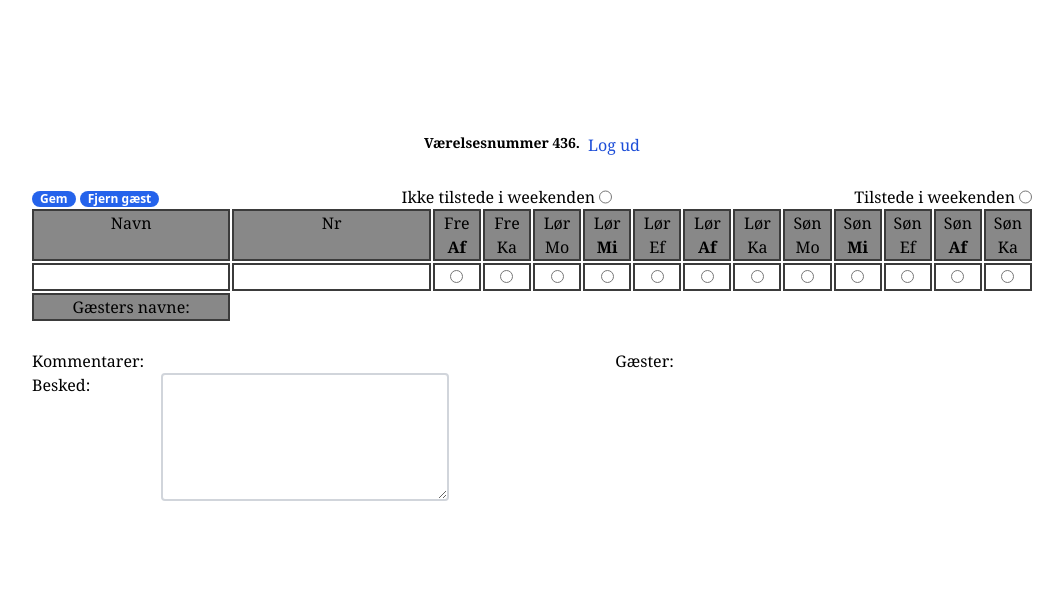
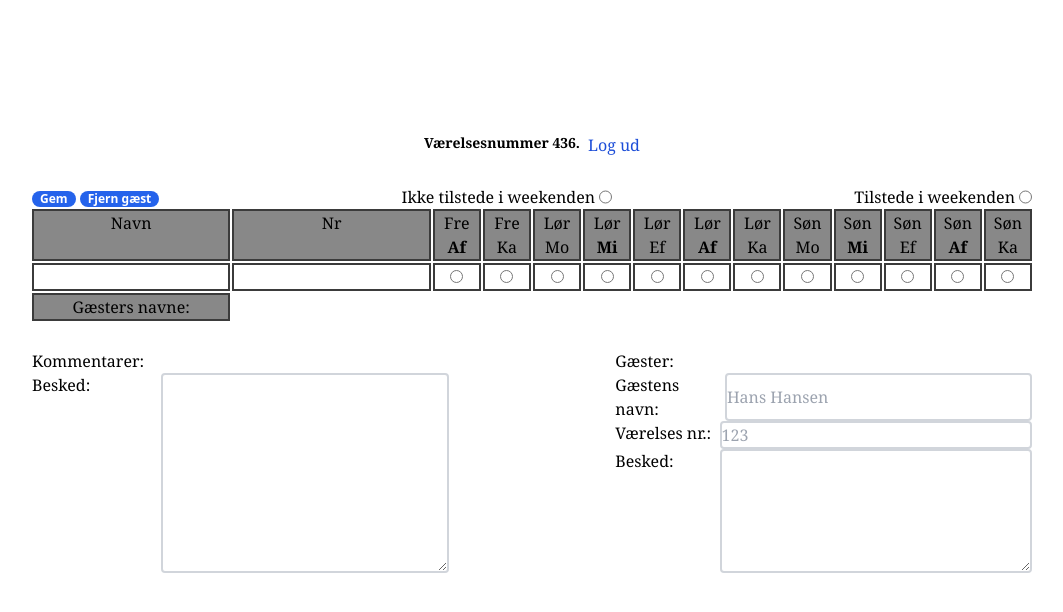
Before and after one commit to luka2257/Weekendtilmelding, a SvelteKit app: page /options in a window 1280 px wide. Shown: the top 612 px of the page, without its empty margins (108-1171 px from the left). Built offline with nearby package versions, Linux system fonts and the light colour scheme.

Commit message:
feat: :sparkles: guest section

```diff
--- a/src/routes/options/+page.svelte
+++ b/src/routes/options/+page.svelte
@@ -63,16 +63,28 @@
     <!-- Guests and comments section -->
     <div class="w-full flex justify-between mt-7">
         <!-- Comments -->
-        <div class="flex flex-col h-max w-5/12">
+        <div class="flex flex-col h-56 w-5/12">
             <p>Kommentarer:</p>
-            <div class="flex justify-between">
+            <div class="flex justify-between h-full">
                 <p>Besked:</p>
-                <textarea name="comment" class="w-72 h-32 border-2 border-gray-300 rounded"></textarea>
+                <textarea name="comment" class="w-72 h-full border-2 border-gray-300 rounded"></textarea>
             </div>
         </div>
         <!-- Guests -->
-        <div class="flex flex-col h-max w-5/12">
+        <div class="flex flex-col h-56 w-5/12">
             <p>Gæster:</p>
+            <div class="flex justify-between">
+                <p>Gæstens navn:</p>
+                <input type="text" name="guestName" placeholder="Hans Hansen" class="border-2 border-gray-300 rounded w-9/12">
+            </div>
+            <div class="flex justify-between">
+                <p>Værelses nr.:</p>
+                <input type="text" name="guestRoom" placeholder="123" class="border-2 border-gray-300 rounded w-9/12">
+            </div>
+            <div class="flex justify-between h-full">
+                <p>Besked:</p>
+                <textarea name="guestMessage" placeholder="Skriv hvilke dage gæsten overnatter" class="border-2 border-gray-300 rounded w-9/12"> </textarea>
+            </div>
         </div>
     </div>
 </div>
```
